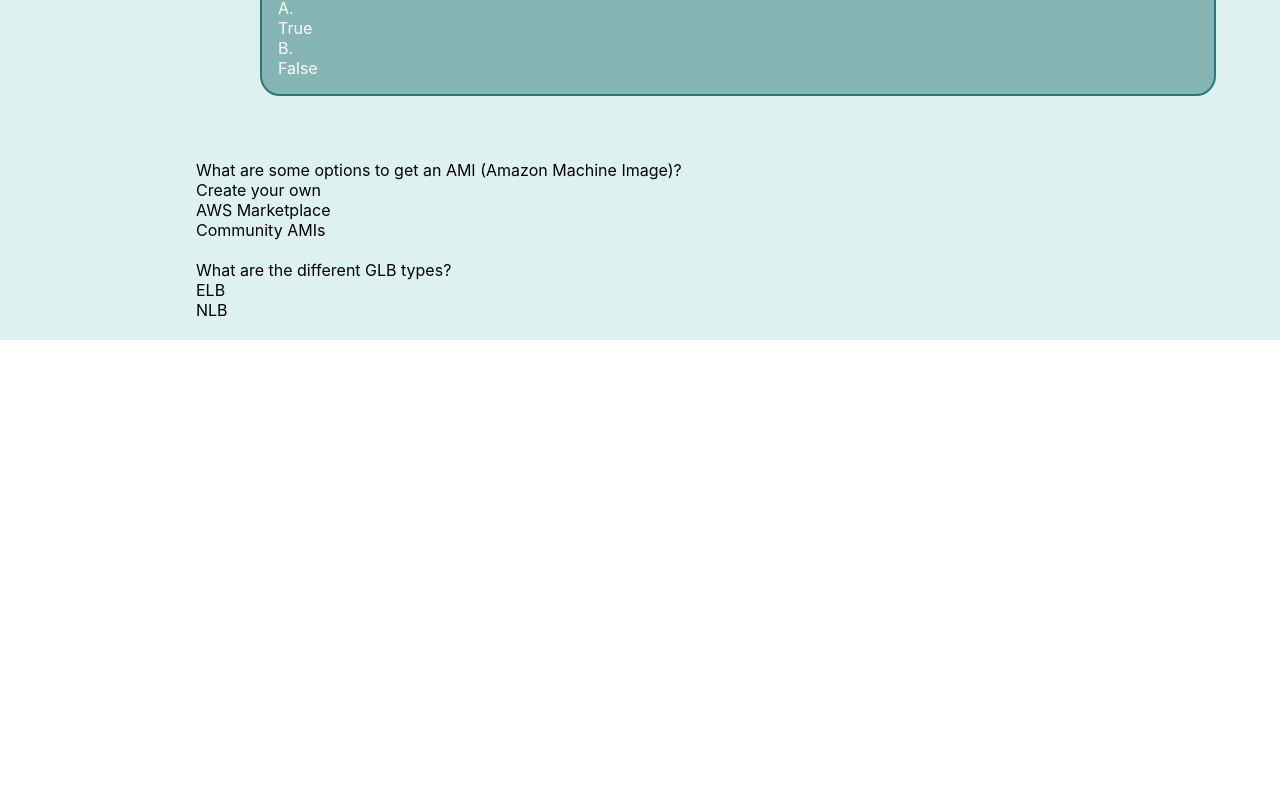
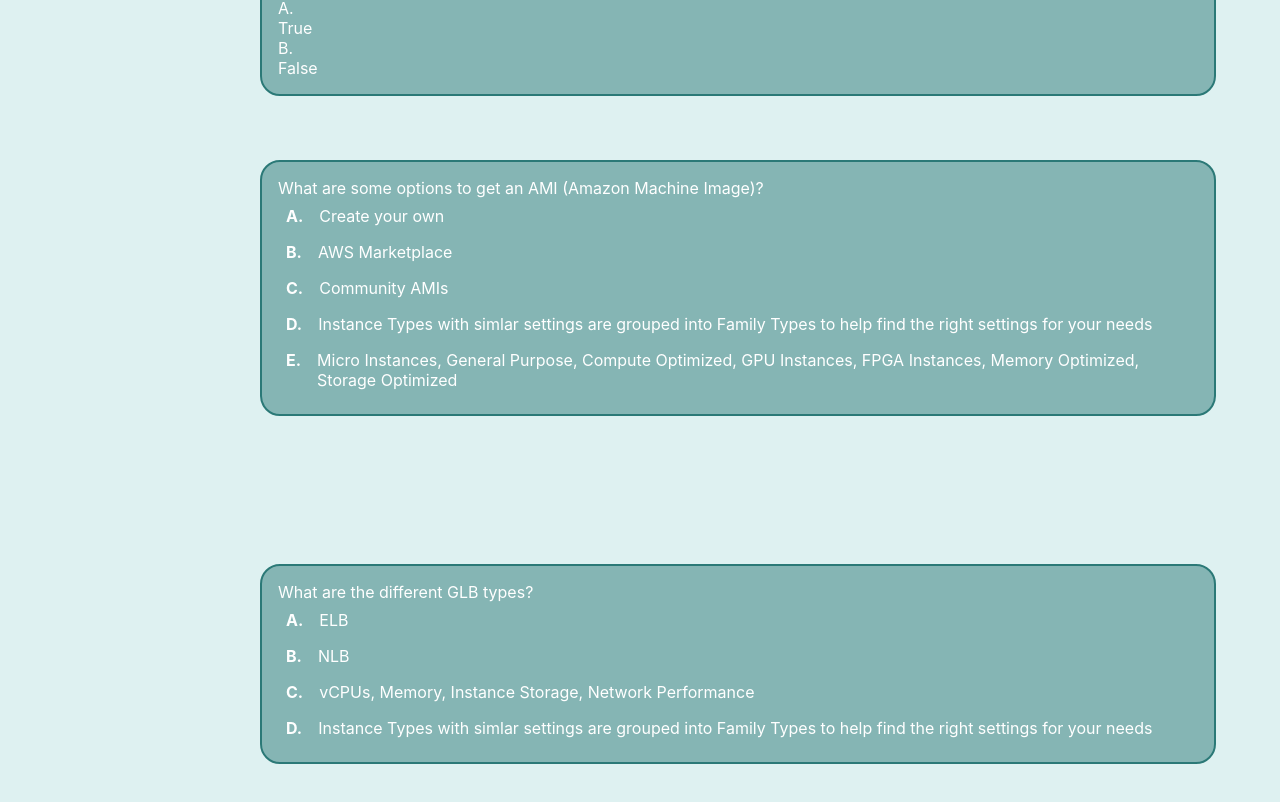
Before and after one commit to michael-mcmasters/Quizlet, a React (Create React App) app: page / in a window 1280 px wide. Shown: the part 2136-2938 px from the top of the page. Before the commit the page ends 2476 px from the top, so only its background shows below. Built offline with nearby package versions, Linux system fonts and the light colour scheme.

Commit message:
Style CheckboxQuestion component, set up logic for clicking answers

```diff
--- a/src/components/CheckboxQuestion.tsx
+++ b/src/components/CheckboxQuestion.tsx
@@ -1,26 +1,88 @@
-import React from 'react';
+import React, { useEffect, useState } from 'react';
+import styles from "../styles/CheckboxQuestion.module.css";
 
 interface Props {
   question: string;
-  answers: string[];
+  correctAnswers: string[];
+  allAnswers: string[];
 }
 
+const alphabet = ["A", "B", "C", "D", "E", "F", "G", "H", "I", "J", "K", "L", "M", "N", "O", "P", "Q", "R", "S", "T", "U", "V", "W", "X", "Y", "Z"];
+
+
 function CheckboxQuestion(props: Props) {
+
+  const [answers, setAnswers] = useState<string[]>([]);
+  const [correctAnswerIndexes, setCorrectAnswerIndexes] = useState<number[]>([]);
+  const [clickedIndexes, setClickedIndexes] = useState<number[]>([]);
+  const [backgroundColor, setBackgroundColor] = useState('');
+
+  // Always makes sure there are at least 2 wrong answers
+  useEffect(() => {
+    (function generateAnswers() {
+      const wrongIndex1 = getRandomIndex(props.allAnswers.length);
+      const wrongIndex2 = getRandomIndexIgnoring(props.allAnswers.length, [wrongIndex1]);
+      setAnswers([...props.correctAnswers, props.allAnswers[wrongIndex1], props.allAnswers[wrongIndex2]])
+
+      const correctAnswerIndexes = [];
+      for (let i = 0; i < props.correctAnswers.length; i++) {
+        correctAnswerIndexes.push(i);
+      }
+      setCorrectAnswerIndexes(correctAnswerIndexes);
+    })();
+  }, [])
+
+
+  function handleClickAnswer(clickedIndex: number) {
+    const clickedIndexesCopy = [ ...clickedIndexes, clickedIndex ];
+    setClickedIndexes(clickedIndexesCopy);
+
+    // Verify all answers so far are correct, if not, mark red
+    for (let c of clickedIndexesCopy) {
+      if (!correctAnswerIndexes.includes(c)) {
+        setBackgroundColor("red");
+        return;
+      }
+    }
+
+    // All answers so far are correct. Check that user has clicked all possible answers
+    if (correctAnswerIndexes.length === clickedIndexesCopy.length) {
+      setBackgroundColor("green");
+    } else {
+      setBackgroundColor("orange");
+    }
+  }
+
+
   return (
     <>
-      <div>
+      <div className={styles.container} style={{backgroundColor: backgroundColor}}>
         {props.question}
-      </div>
-      <div>
-        {props.answers.map(q => (
-          <div>
-            {q}
-          </div>
-        ))}
+        <div>
+          {answers.map((answer, index) => (
+            <div className={styles.answerContainer} onClick={() => handleClickAnswer(index)}>
+              <div>{alphabet[index]}.</div>
+              <div className={styles.answer}>{answer}</div>
+            </div>
+          ))}
+        </div>
       </div>
       <br />
     </>
   );
 }
 
+function getRandomIndex(maxIndex: number): number {
+  return Math.floor(Math.random() * maxIndex);
+}
+
+// Returns a random number less than maxIndex, and does not return numbers that appear in the ignoreIndexes array
+function getRandomIndexIgnoring(maxIndex: number, ignoreIndexes: number[]): number {
+  let randomIndex = getRandomIndex(maxIndex);
+  while (ignoreIndexes.includes(randomIndex)) {
+    randomIndex = getRandomIndex(maxIndex);
+  }
+  return randomIndex;
+}
+
 export default CheckboxQuestion;
--- a/src/components/MultiQuestion.tsx
+++ b/src/components/MultiQuestion.tsx
@@ -1,5 +1,5 @@
 import React, { useEffect, useState } from 'react';
-import styles from "../styles/Question.module.css"
+import styles from "../styles/MultiQuestion.module.css"
 
 interface Props {
   question: string;
@@ -96,7 +96,7 @@
   return Math.floor(Math.random() * maxIndex);
 }
 
-// Returns a random index that isn't in the ignoreIndexes array
+// Returns a random number less than maxIndex, and does not return numbers that appear in the ignoreIndexes array
 function getRandomIndexIgnoring(maxIndex: number, ignoreIndexes: number[]): number {
   let randomIndex = getRandomIndex(maxIndex);
   while (ignoreIndexes.includes(randomIndex)) {
--- a/src/components/QuestionsList.tsx
+++ b/src/components/QuestionsList.tsx
@@ -60,7 +60,8 @@
         <CheckboxQuestion
           key={q.uuid}
           question={q.question}
-          answers={q.answers}
+          correctAnswers={q.answers}
+          allAnswers={answers}
         />
       ))}
     </div>
--- /dev/null
+++ b/src/styles/CheckboxQuestion.module.css
@@ -0,0 +1,34 @@
+.container {
+  border: 2px solid #2B7977;
+  background-color: #85B5B4;
+  min-width: 35rem;
+  margin: 4rem;
+  padding: 1rem;
+  border-radius: 20px;
+  color: white;
+}
+
+.question {
+  font-weight: bold;
+  margin-bottom: 0.5rem;
+}
+
+.answerContainer {
+  display: flex;
+  padding: 0.5rem;
+}
+
+.answerContainer:hover {
+  background-color: #2B7977;
+  border-radius: 10px;
+  cursor: pointer;
+}
+
+.answerContainer :first-child {
+  font-weight: bold;
+  height: fit-content;
+}
+
+.answerContainer .answer {
+  padding: 0 1rem;
+}
```
Also changed, not shown: src/styles/MultiQuestion.module.css (renamed from src/styles/Question.module.css).
